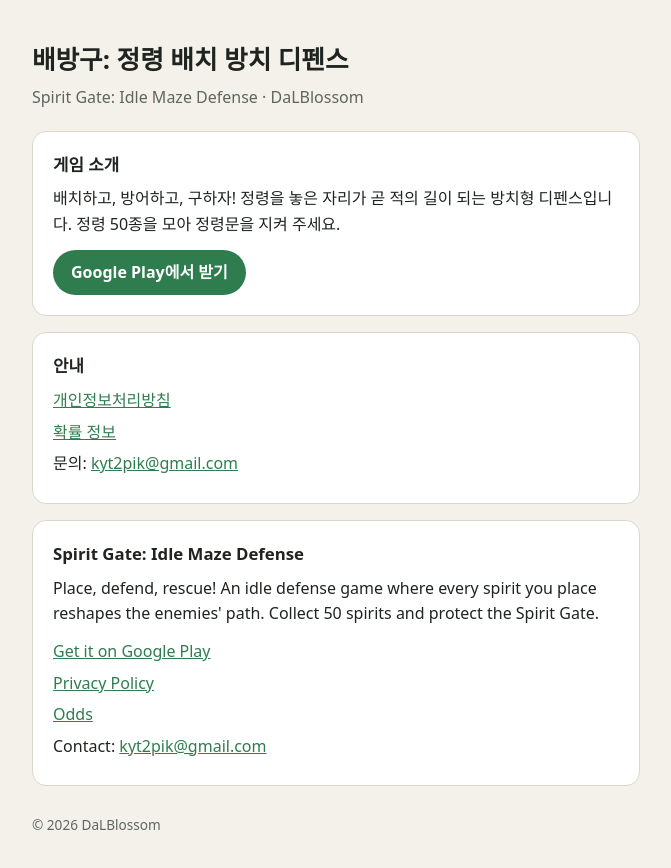
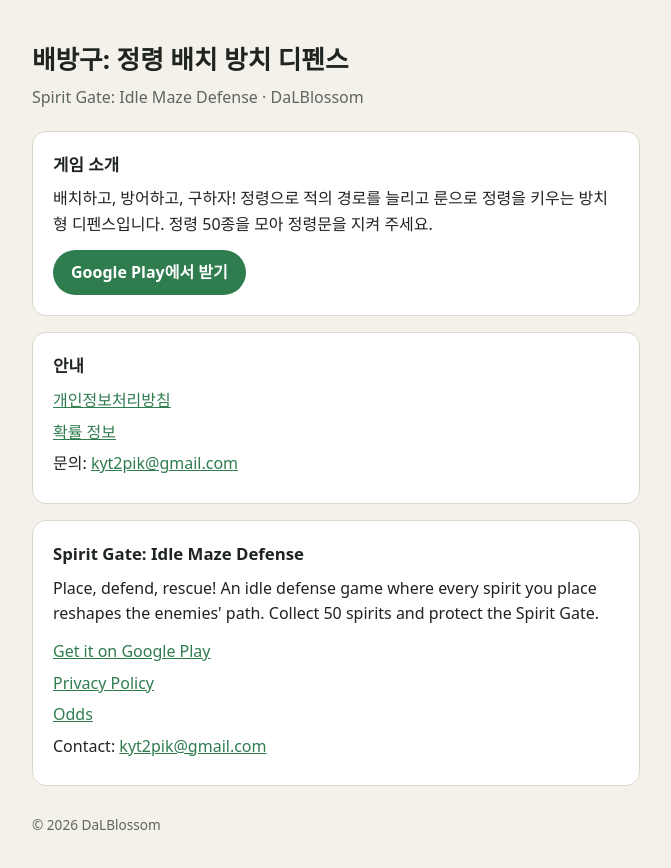
Before and after one commit to Lovescream/Lovescream.github.io, a plain HTML site: page baebanggu/index.html in a window 1280 px wide. Shown: the whole page, without its empty margins (304-975 px from the left). Drawn offline with Linux system fonts and the light colour scheme.

Commit message:
배방구 page: say 경로 instead of 길, mention runes

```diff
--- a/baebanggu/index.html
+++ b/baebanggu/index.html
@@ -34,7 +34,7 @@
 
   <section class="card">
     <h2>게임 소개</h2>
-    <p>배치하고, 방어하고, 구하자! 정령을 놓은 자리가 곧 적의 길이 되는 방치형 디펜스입니다. 정령 50종을 모아 정령문을 지켜 주세요.</p>
+    <p>배치하고, 방어하고, 구하자! 정령으로 적의 경로를 늘리고 룬으로 정령을 키우는 방치형 디펜스입니다. 정령 50종을 모아 정령문을 지켜 주세요.</p>
     <a class="play" href="https://play.google.com/store/apps/details?id=com.blossom.pad">Google Play에서 받기</a>
   </section>
 
```
